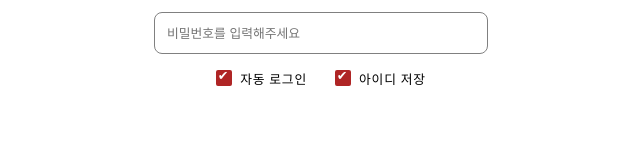
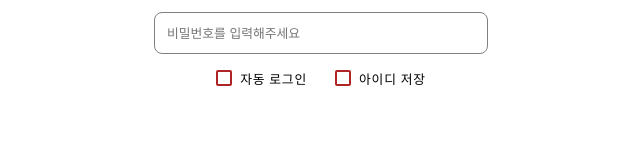
Before and after one commit to CODE-U-S/Webtoon-Search-Project-Frontend, a React (Create React App) app: page /login in a window 1280 px wide. Shown: the part 316-474 px from the top of the page, without its empty margins (319-959 px from the left). Built offline with nearby package versions, Linux system fonts and the light colour scheme.

Commit message:
💄 버튼 checked true -> false 변경

```diff
--- a/src/components/login/Login.js
+++ b/src/components/login/Login.js
@@ -20,8 +20,8 @@ function Login() {
       </div>
 
       <div className={styles["container-checkbox"]}>
-        <Checkbox label="자동 로그인" checked={true} />
-        <Checkbox label="아이디 저장" checked={true} />
+        <Checkbox label="자동 로그인" checked={false} />
+        <Checkbox label="아이디 저장" checked={false} />
       </div>
 
       <div className={styles["container-button"]}>
```
